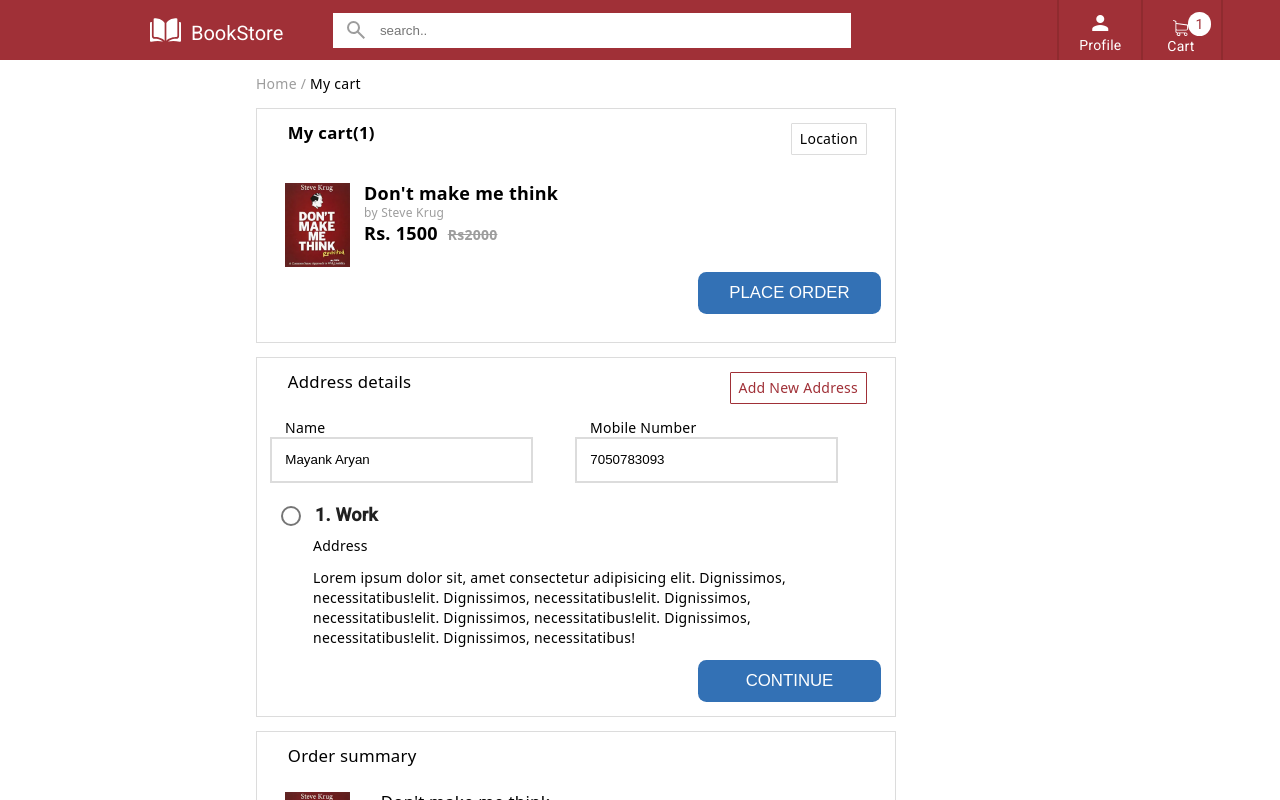
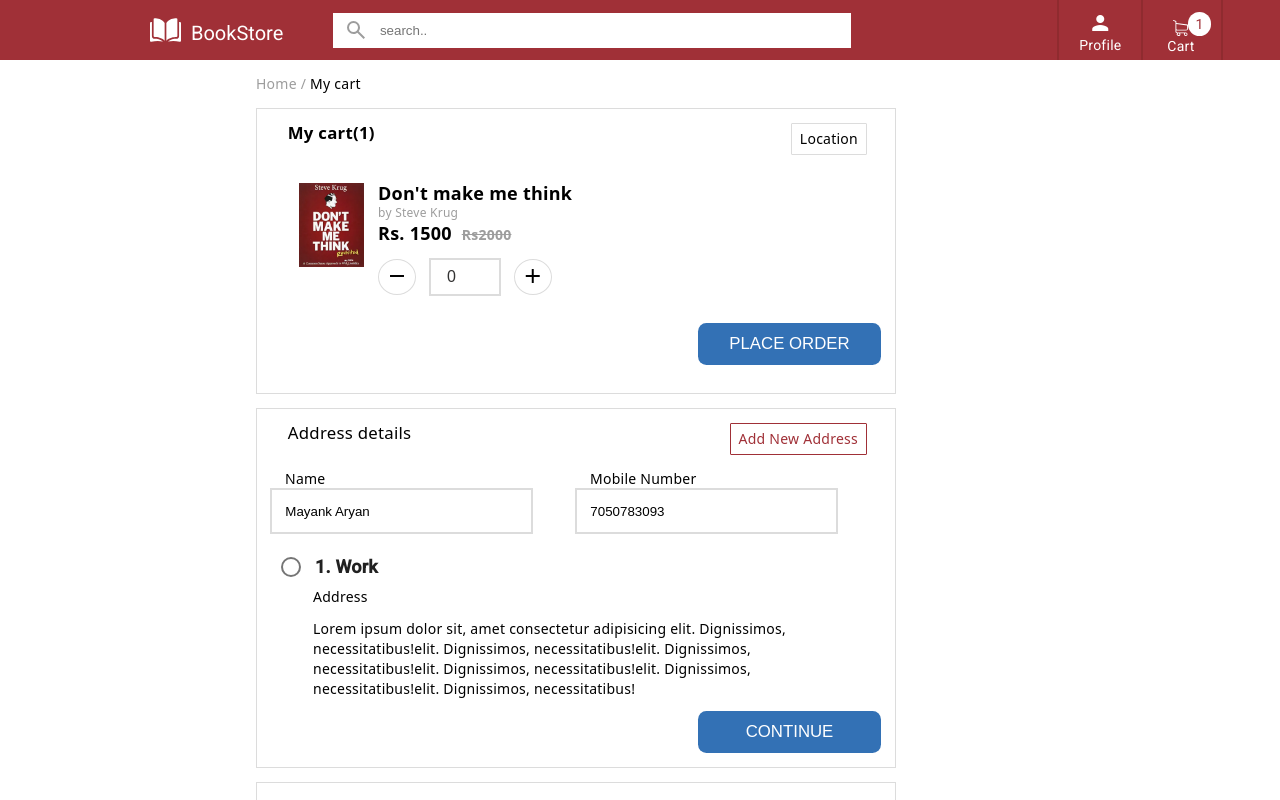
Before and after one commit to mayankaryan/Bookstore, an Angular app: page /mycart in a window 1280 px wide. Shown: the top 800 px of the page. Built offline with nearby package versions, Linux system fonts and the light colour scheme; no server answers.

Commit message:
FUNC: implemented book count functionality for each book

```diff
--- a/src/app/component/mycart/mycart.component.html
+++ b/src/app/component/mycart/mycart.component.html
@@ -20,8 +20,15 @@
                 <p>Don't make me think</p>
                 <p id="auther-name">by Steve Krug</p>
                 <P>Rs. 1500 &nbsp;<span>Rs2000</span></P>
+                <div class="book-count">
+                    <button (click)="decrement()"><mat-icon>remove</mat-icon></button>
+                    <input type="number" [(ngModel)]="bookCount" >
+                    <button (click)="increment()"><mat-icon>add</mat-icon></button>
+
+                </div>
             </div>
         </div>
+
         <div class="btn-cnt">
             <button>PLACE ORDER</button>
         </div>
@@ -48,16 +55,16 @@
         <div class="customer-address">
             <mat-radio-group [(ngModel)]="custAddress">
                 <div>
-                    <mat-radio-button  value="work"><span id="add-title">1. Work</span></mat-radio-button>
+                    <mat-radio-button value="work"><span id="add-title">1. Work</span></mat-radio-button>
                     <div class="address">
                         <p>Address</p>
-                        <p>Lorem ipsum dolor sit, amet consectetur adipisicing elit. Dignissimos, necessitatibus!elit. Dignissimos, necessitatibus!elit. Dignissimos, necessitatibus!elit. Dignissimos, necessitatibus!elit. Dignissimos, necessitatibus!elit. Dignissimos, necessitatibus!</p>
+                        <p>Lorem ipsum dolor sit, amet consectetur adipisicing elit. Dignissimos, necessitatibus!elit.
+                            Dignissimos, necessitatibus!elit. Dignissimos, necessitatibus!elit. Dignissimos,
+                            necessitatibus!elit. Dignissimos, necessitatibus!elit. Dignissimos, necessitatibus!</p>
                     </div>
                 </div>
-                <!-- <div>
-                    <mat-radio-button value="Home">2. Home</mat-radio-button>
-                </div> -->
-              </mat-radio-group>
+
+            </mat-radio-group>
         </div>
         <div class="btn-cnt">
             <button>CONTINUE</button>
--- a/src/app/component/mycart/mycart.component.scss
+++ b/src/app/component/mycart/mycart.component.scss
@@ -39,8 +39,8 @@
 }
 
 .cart-content {
-    display: inline-flex;
-    margin: 1em 0 0 1em;
+    display: flex;
+    margin: 2em;
     align-items: flex-start;
 }
 
@@ -68,6 +68,31 @@ img {
     color: #9D9D9D;
     font-size: 12px;
     font-weight: 300;
+}
+.book-count {
+    display: flex;
+    // justify-content: center;
+    // align-items: center;
+    gap: 1em;
+    margin-top: 1em;
+}
+.book-count button{
+    border-radius: 100%;
+    border: 1px solid #DCDCDC;
+    background: white;
+}
+.book-count button:hover {
+    background: #DCDCDC;
+}
+.book-count input {
+    display: inline;
+    width: 15%;
+    height: 2em;
+    padding-left: 1em;
+    border: 1px solid #DCDCDC;
+    outline: 1px solid #DCDCDC;
+    font-size: 16px;
+    color: #333232;
 }
 
 
--- a/src/app/component/mycart/mycart.component.ts
+++ b/src/app/component/mycart/mycart.component.ts
@@ -9,6 +9,7 @@ import { CartService } from 'src/app/service/cart.service';
 export class MycartComponent implements OnInit {
   cartItems: any;
   custAddress: any;
+  bookCount: number = 0;
 
   constructor( private cartServices: CartService) {}
 
@@ -22,6 +23,14 @@ export class MycartComponent implements OnInit {
       }
     })
   }
+
+  increment() {
+    this.bookCount = this.bookCount + 1;
+  }
+  decrement () {
+    if( this.bookCount > 0)
+      this.bookCount = this.bookCount - 1;
+  }
   getMyCartItems() {
   }
 }
```
